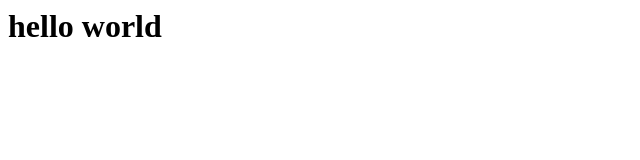
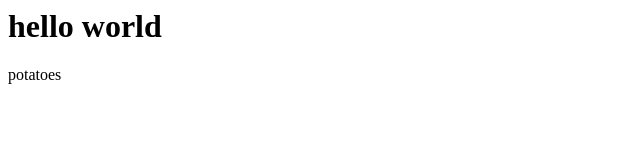
Before and after one commit to SophiaSignorini/MASH, a plain HTML site: page index.html in a window 1280 px wide. Shown: the full height of the page, 0-640 px from the left. Drawn offline with Linux system fonts and the light colour scheme.

Commit message:
new feature

```diff
--- a/index.html
+++ b/index.html
@@ -1,5 +1,6 @@
 <html>
 <body>
 <h1>hello world</h1>
+potatoes
 </body>
 </html>
```
